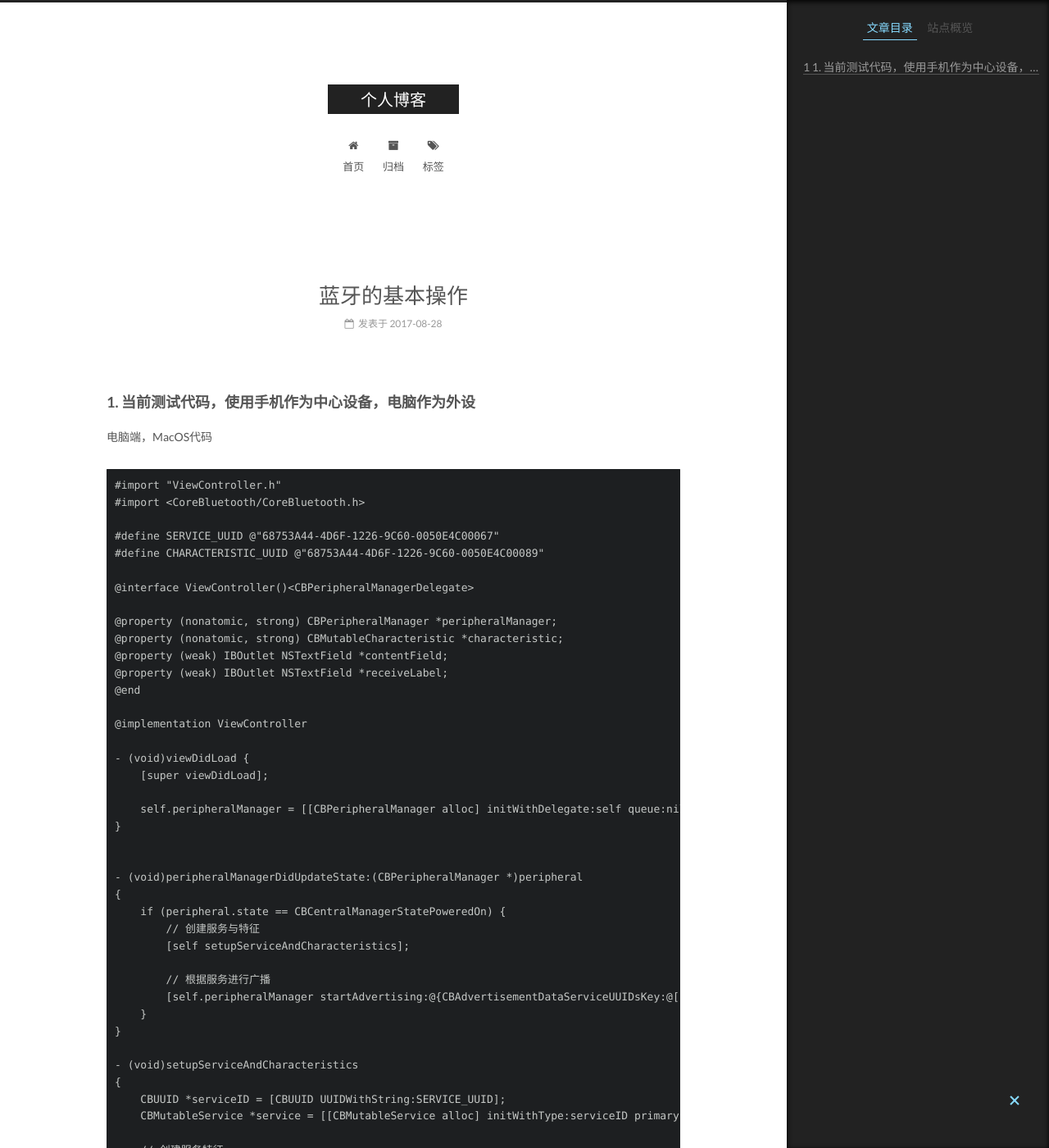
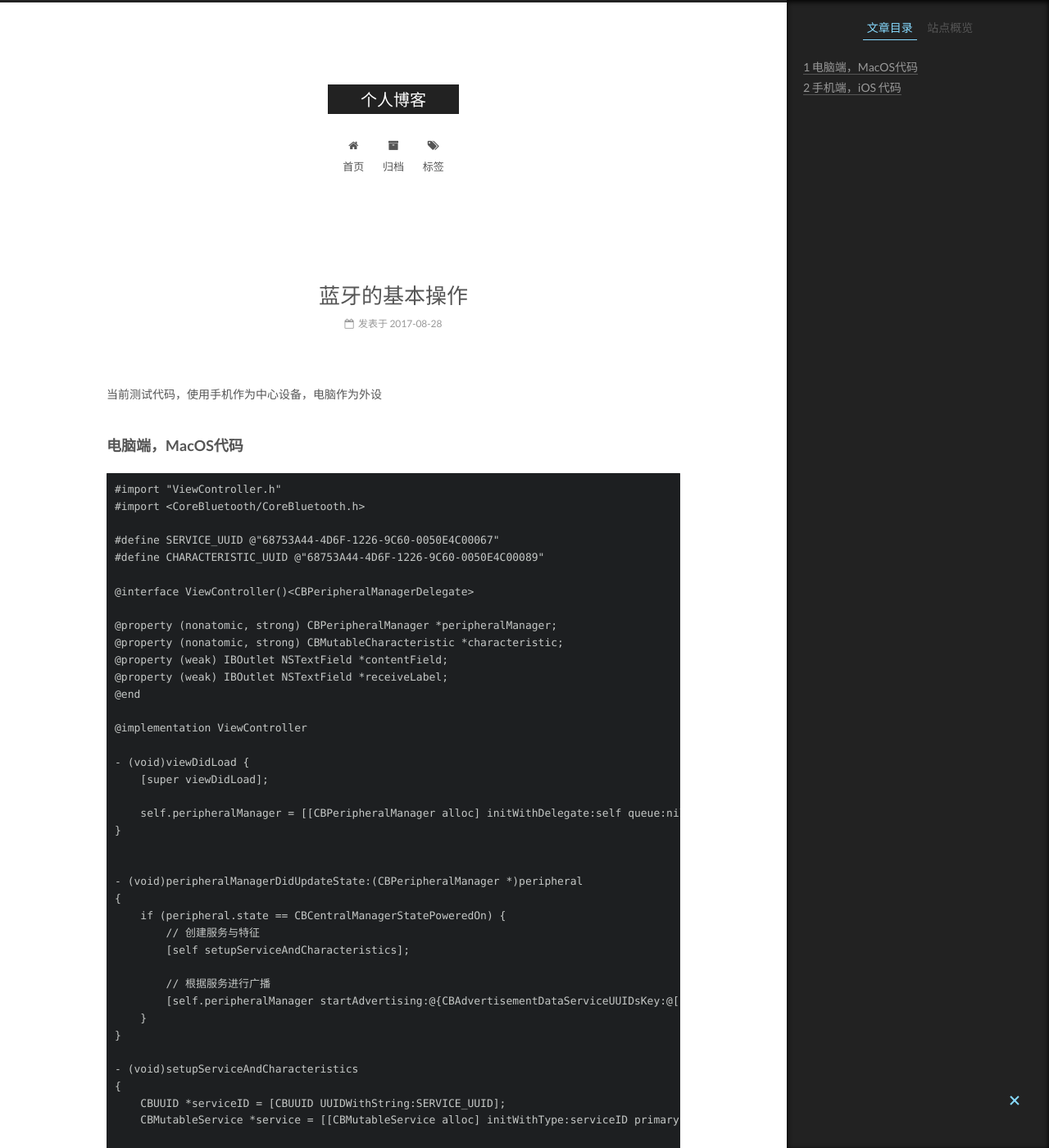
Before and after one commit to linfengwenyou/linfengwenyou.github.io, a Jekyll site: the page built from _posts/2017-08-28-蓝牙的基本操作.md, in a window 1280 px wide and 1400 px high. Shown: the whole window at 82% size. Built offline with Jekyll 4.4.1, drawn with Linux system fonts in a browser that asks for light colours.

Commit message:
添加日志

````diff
--- a/_posts/2017-08-28-蓝牙的基本操作.md
+++ b/_posts/2017-08-28-蓝牙的基本操作.md
@@ -1,6 +1,6 @@
-### 1. 当前测试代码，使用手机作为中心设备，电脑作为外设
+ 当前测试代码，使用手机作为中心设备，电脑作为外设
 
-电脑端，MacOS代码
+### 电脑端，MacOS代码
 
 ```
 #import "ViewController.h"
@@ -97,7 +97,7 @@
 
 
 
-手机端，iOS 代码
+### 手机端，iOS 代码
 
 ```
 
````
